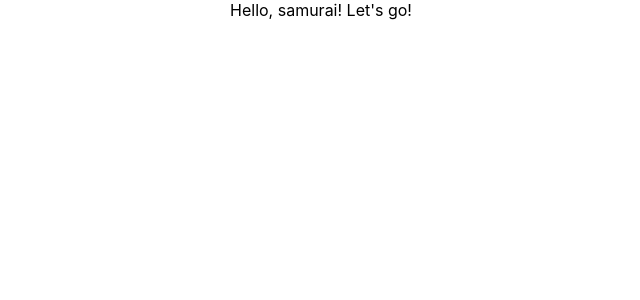
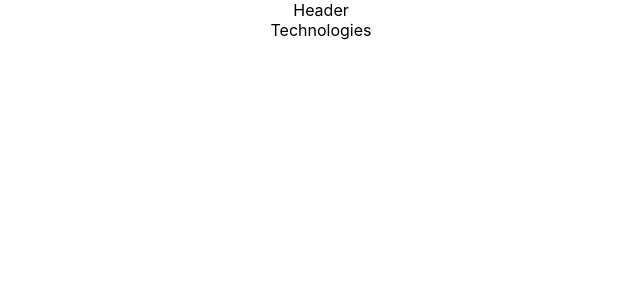
Before and after one commit to Maksimus39/samurai-way-main, a React (Create React App) app: page / in a window 1280 px wide. Shown: the top 300 px of the page, without its empty margins (319-959 px from the left). Built offline with nearby package versions, Linux system fonts and the light colour scheme.

Commit message:
уроки react js (import export наших компонент)

```diff
--- a/src/App.tsx
+++ b/src/App.tsx
@@ -1,12 +1,14 @@
 import React from 'react';
 import './App.css';
+import {Header} from "./Header";
+import {Technologies} from "./Technologies";
 
-function App() {
-  return (
-    <div className="App">
-     Hello, samurai! Let's go!
-    </div>
-  );
+const App = () => {
+    return (
+        <div className="App">
+            <Header/>
+            <Technologies/>
+        </div>
+    );
 }
-
 export default App;
--- /dev/null
+++ b/src/Header.tsx
@@ -0,0 +1,5 @@
+import React from "react";
+
+export const Header = () => {
+    return <div>Header</div>
+}
--- /dev/null
+++ b/src/Technologies.tsx
@@ -0,0 +1,5 @@
+import React from "react";
+
+export const Technologies = () => {
+    return <div>Technologies</div>
+}
```
Also changed, not shown: 1 other file (tests, documents, lock files or other folders).
